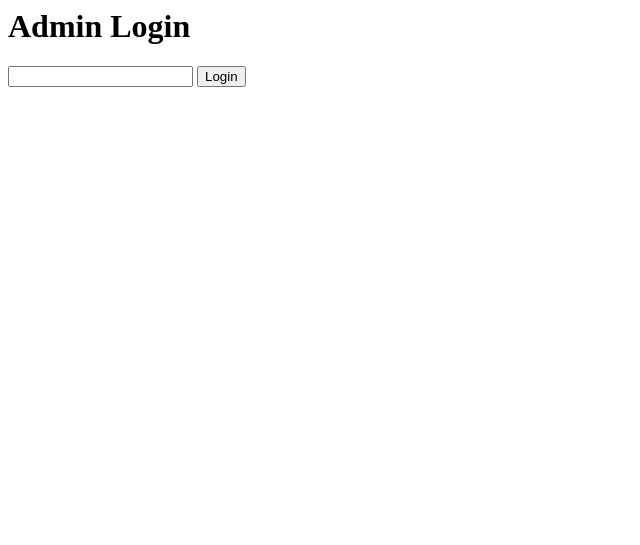
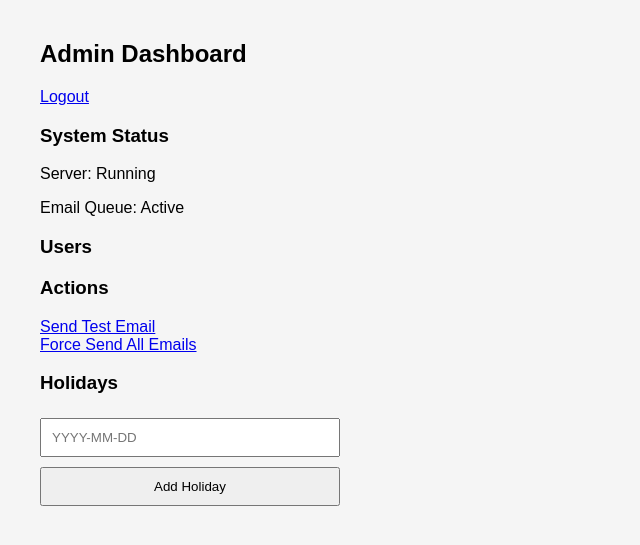
Before and after one commit to SmartSparkCoding/asupdates, a Flask app: page /admin in a window 1280 px wide. Shown: the top 545 px of the page, without its empty margins (0-640 px from the left). Run offline with Flask 3, Linux system fonts and the light colour scheme.

Commit message:
Update admin.html

```diff
--- a/templates/admin.html
+++ b/templates/admin.html
@@ -1,6 +1,50 @@
-<h1>Admin Login</h1>
+<!DOCTYPE html>
+<html lang="en">
+<head>
+    <meta charset="UTF-8">
+    <title>Admin Panel</title>
+    <link rel="stylesheet" href="/static/style.css">
+</head>
+<body>
 
-<form method="POST">
-  <input name="password" type="password">
-  <button>Login</button>
-</form>
+<div class="topbar">
+    <h2>Admin Dashboard</h2>
+    <a href="/logout">Logout</a>
+</div>
+
+<div class="grid">
+
+    <div class="card">
+        <h3>System Status</h3>
+        <p>Server: Running</p>
+        <p>Email Queue: Active</p>
+    </div>
+
+    <div class="card">
+        <h3>Users</h3>
+        {% for user in users %}
+            <div class="user-row">
+                {{ user[1] }}
+                <a href="/delete-user/{{ user[0] }}">Delete</a>
+            </div>
+        {% endfor %}
+    </div>
+
+    <div class="card">
+        <h3>Actions</h3>
+        <a href="/send-test-email">Send Test Email</a><br>
+        <a href="/force-send">Force Send All Emails</a>
+    </div>
+
+    <div class="card">
+        <h3>Holidays</h3>
+        <form method="POST" action="/add-holiday">
+            <input name="date" placeholder="YYYY-MM-DD">
+            <button>Add Holiday</button>
+        </form>
+    </div>
+
+</div>
+
+</body>
+</html>
```
